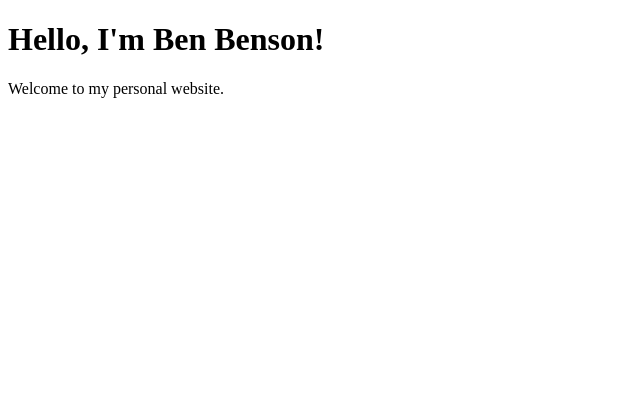
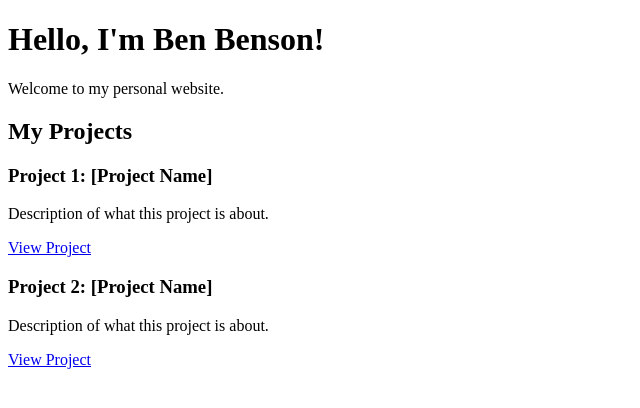
Before and after one commit to benleebenson/benleebenson.github.io, a plain HTML site: page index.html in a window 1280 px wide. Shown: the whole page, without its empty margins (0-640 px from the left). Drawn offline with Linux system fonts and the light colour scheme.

Commit message:
Update index.html

```diff
--- a/index.html
+++ b/index.html
@@ -8,5 +8,21 @@
 <body>
     <h1>Hello, I'm Ben Benson!</h1>
     <p>Welcome to my personal website.</p>
+
+    <h2>My Projects</h2>
+
+    <div>
+        <h3>Project 1: [Project Name]</h3>
+        <p>Description of what this project is about.</p>
+        <a href="[Project Link]" target="_blank">View Project</a>
+    </div>
+
+    <div>
+        <h3>Project 2: [Project Name]</h3>
+        <p>Description of what this project is about.</p>
+        <a href="[Project Link]" target="_blank">View Project</a>
+    </div>
+
 </body>
 </html>
+<!-- Add more projects as needed -->
```
